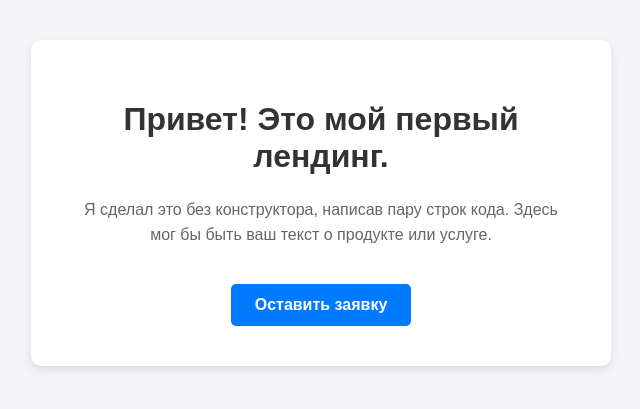
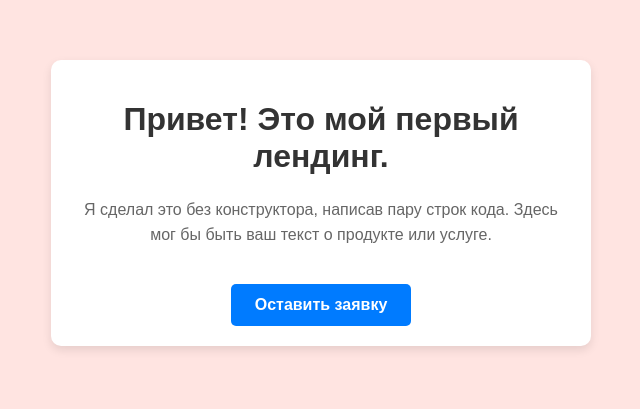
Before and after one commit to Vito200717/my-first-site, a plain HTML site: page index.html in a window 1280 px wide. Shown: the part 197-606 px from the top of the page, without its empty margins (319-959 px from the left). Drawn offline with Linux system fonts and the light colour scheme.

Commit message:
Add files via upload

```diff
--- a/index.html
+++ b/index.html
@@ -8,7 +8,7 @@
         /* Немного простых стилей, чтобы было не стыдно показать */
         body {
             font-family: Arial, sans-serif;
-            background-color: #f4f4f9;
+            background-color: #ffe4e1;
             display: flex;
             justify-content: center;
             align-items: center;
@@ -18,7 +18,7 @@
         }
         .card {
             background: white;
-            padding: 40px;
+            padding: 20px;
             border-radius: 10px;
             box-shadow: 0 4px 10px rgba(0,0,0,0.1);
             max-width: 500px;
```
